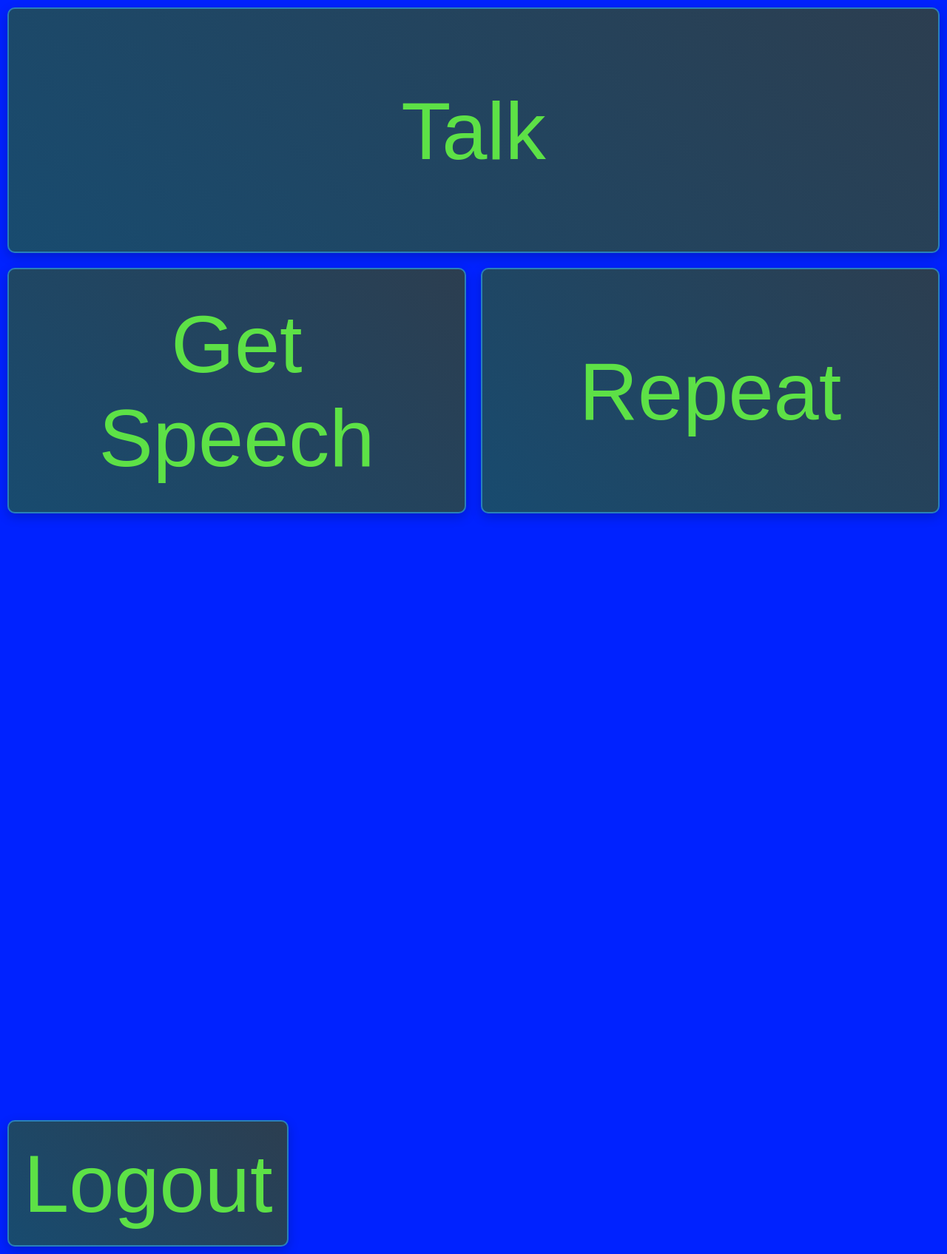
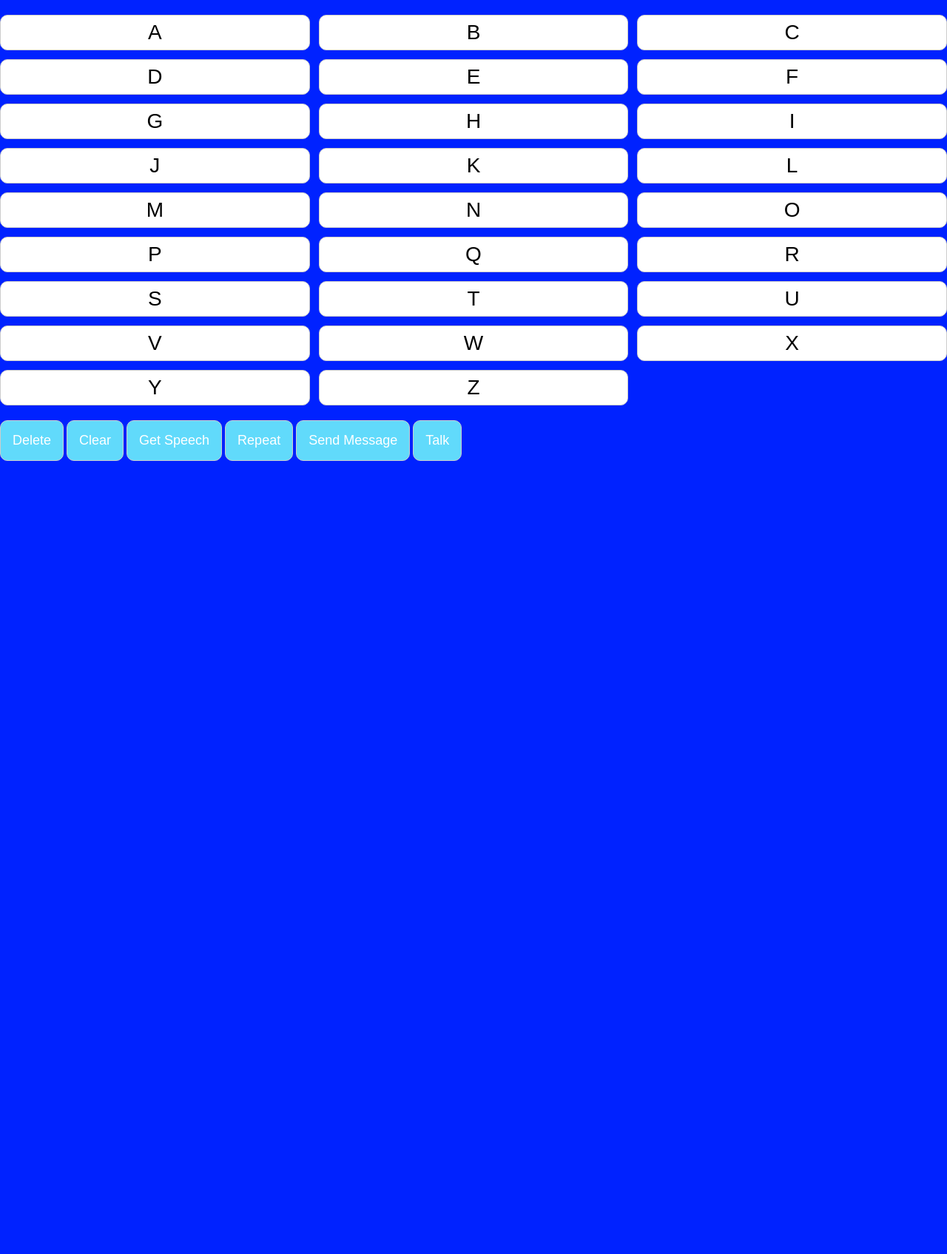
Before and after one commit to jodhsinghnahal/BlindVision, a Flask app: page / in a window 1280 px wide. Shown: the whole page at 74% size. After the commit the page ends 623 px from the top, so only its background shows below. Run offline with Flask 3, Linux system fonts and the light colour scheme; a user stored in the database is signed in.

Commit message:
redesign ui

```diff
--- a/static/script.js
+++ b/static/script.js
@@ -2,12 +2,11 @@ var canvas = document.getElementById('canvas');
 var context = canvas.getContext('2d');
 const video = document.getElementById("videoElement");
 const FPS = 1;
-var rec = 'No previous speech entered';
-
+var txt = document.getElementById('display-password').textContent;
 video.width = 400;
 video.height = 300;
 
-var message = 'No speech entered';
+var message = 'No message sent';
 
 function talk() {
     window.speechSynthesis.cancel();
@@ -65,12 +64,6 @@ function GetSpeech() {
     window.speechSynthesis.cancel();
 
      console.log("clicked microphone");
-     message = 'nothing';
-     width = video.width;
-     height = video.height;
-     context.drawImage(video, 0, 0, width, height);
-     var data = canvas.toDataURL('image/jpeg', 0.5);
-     context.clearRect(0, 0, width, height);
 
     const SpeechRecognition =  window.SpeechRecognition || window.webkitSpeechRecognition;
     let recognition = new SpeechRecognition();
@@ -78,31 +71,16 @@ function GetSpeech() {
     recognition.continuous = false;
     recognition.interimResults = false;
 
-
-    var action = document.getElementById("action");
-
         recognition.onstart = () => {
-            action.innerHTML = "<small>listening, please speak...</small>";
-
-            console.log("starting listening, speak in microphone");
-            document.querySelector('button').textContent = "starting listening, speak in microphone";
+            console.log("start");
         }
         recognition.onspeechend = (event) => {
-            document.querySelector('button').textContent = 'jwhvwcknjwn';
-
             console.log("stopped listening");
-            document.querySelector('button').textContent = "stopped listening";
             recognition.stop();
         }
         recognition.onresult = (result) => {
-            action.innerHTML = "<small> done...</small>";
-
-            document.querySelector('button').textContent = result.results[0][0].transcript;
-
-            rec=result.results[0][0].transcript;
-            console.log(rec);
-            sendToServer(rec, data);
-            document.querySelector('button').textContent = rec;
+            document.getElementById('display-password').textContent = result.results[0][0].transcript;
+            // sendToServer(rec, data);
          }
         //desktop only
         //  recognition.onend = function(event) {
@@ -117,12 +95,36 @@ function GetSpeech() {
         recognition.start();
 }
 
+function serverMsg(){
+    window.speechSynthesis.cancel();
+    message = 'nothing';
+    width = video.width;
+    height = video.height;
+    context.drawImage(video, 0, 0, width, height);
+    var data = canvas.toDataURL('image/jpeg', 0.5);
+    context.clearRect(0, 0, width, height);
+
+    var msg = new SpeechSynthesisUtterance();
+    msg.text = 'sent message';
+    window.speechSynthesis.speak(msg);
+
+    txt = document.getElementById('display-password').textContent;
+    sendToServer(txt, data);
+}
+
 function RepeatSent(){
     window.speechSynthesis.cancel();
-
-    var msg = new SpeechSynthesisUtterance();
-    msg.text = rec;
-    window.speechSynthesis.speak(msg);
+    the_mes = document.getElementById('display-password').textContent;
+    if (the_mes == ''){
+        var msg = new SpeechSynthesisUtterance();
+        msg.text = 'nothing entered';
+        window.speechSynthesis.speak(msg);
+    }
+    else{
+        var msg = new SpeechSynthesisUtterance();
+        msg.text = the_mes;
+        window.speechSynthesis.speak(msg);
+    }
 }
 
 document.addEventListener('dblclick', () => {
--- a/templates/camera.html
+++ b/templates/camera.html
@@ -2,41 +2,17 @@
 <html lang="en">
   <head>
     <meta charset="UTF-8">
-    <meta name="viewport">
+    <meta name="viewport" content="width=device-width, initial-scale=1.0">
     <title>BlindVision</title>
     <link rel="shortcut icon" href="#">
     <style>
       body {
         background-color: #0022ff;
-        margin: 0; /* Remove margin to fill the whole viewport */
-      }
-
-      .button-container {
-        display: flex;
-        height: 44vh;
-        position: relative;
-      }
-
-      button {
-        flex: 1;
-        padding: 20px;
-        background: linear-gradient(45deg, #184b6f, #2c3e50);
-        color: #5de146;
-        border: 2px solid #2980b9;
-        cursor: pointer;
-        border-radius: 10px;
-        margin: 10px;
-        box-shadow: 0 5px 15px rgba(0, 0, 0, 0.2);
-        transition: background 0.3s ease;
-        font-size: 110px;
-      }
-
-      button:hover {
-        background: linear-gradient(45deg, #2c3e50, #3498db);
+        margin: 0;
       }
 
       #videoContainer {
-        height: 100vh; /* Set height to fill the whole viewport */
+        height: 100vh;
         position: relative;
       }
 
@@ -56,52 +32,159 @@
 
       #canvas {
         width: 100%;
-        height: 100%; /* Fill the container */
+        height: 100%;
       }
 
+        #password-container {
+            display: grid;
+            grid-template-columns: repeat(3, 1fr);
+            gap: 12px;
+            padding: 0;
+            flex: 1;
+            margin-top: 20px;
+			margin-bottom: 20px;
+        }
 
-      #action {
-        position: absolute;
-        bottom: 0;
+        .password-btn {
             width: 100%;
-        text-align: center;
+            height: 100%;
+            font-size: 28px;
+            cursor: pointer;
+            transition: background-color 0.3s;
+            border: 1px solid #ccc;
+            border-radius: 10px;
+            background-color: #fff;
+			height: 6vh;
+        }
+
+        .password-btn:hover {
+            background-color: #e0e0e0;
+        }
+
+        #display-password {
+            margin: 20px 0;
+            font-size: 28px;
+            font-weight: bold;
+            flex: 1;
+        }
+
+        .control-btn {
+            padding: 16px;
+            font-size: 18px;
+            cursor: pointer;
+            transition: background-color 0.3s;
+            border: 1px solid #ccc;
+            border-radius: 10px;
+            background-color: #61dafb;
             color: #fff;
+        }
+
+        .control-btn:hover {
+            background-color: #4fa3d1;
+        }
+
+		#display-password {
+			margin: 0px 0;
+			margin-left: 5px;
+			margin-right: 5px;
+			margin-top: 5px;
+			font-size: 28px;
+			font-weight: bold;
+			flex: 1;
+			overflow: hidden;
+			white-space: nowrap;
+			text-overflow: ellipsis;
 		}
     </style>
   </head>
 
   <body>
 
-    {% if session["username"] %}
-    <div class="button-container">
-      <button id="top" onclick="talk()">Talk</button>
+    <form action="/chat">
+    </form>
+    <canvas id="canvas" width="400" height="300" hidden></canvas>
+
+    <form action="/logout" hidden>
+      <button>Logout</button>
+    </form>
+
+      <div id="password-container">
+
+      <button class="password-btn">A</button>
+      <button class="password-btn">B</button>
+      <button class="password-btn">C</button>
+      <button class="password-btn">D</button>
+      <button class="password-btn">E</button>
+      <button class="password-btn">F</button>
+      <button class="password-btn">G</button>
+      <button class="password-btn">H</button>
+      <button class="password-btn">I</button>
+      <button class="password-btn">J</button>
+      <button class="password-btn">K</button>
+      <button class="password-btn">L</button>
+      <button class="password-btn">M</button>
+      <button class="password-btn">N</button>
+      <button class="password-btn">O</button>
+      <button class="password-btn">P</button>
+      <button class="password-btn">Q</button>
+      <button class="password-btn">R</button>
+      <button class="password-btn">S</button>
+      <button class="password-btn">T</button>
+      <button class="password-btn">U</button>
+      <button class="password-btn">V</button>
+      <button class="password-btn">W</button>
+      <button class="password-btn">X</button>
+      <button class="password-btn">Y</button>
+      <button class="password-btn">Z</button>
+
+      <!-- <button class="password-btn">1</button>
+      <button class="password-btn">2</button>
+      <button class="password-btn">3</button>
+      <button class="password-btn">4</button> -->
       </div>
-    <div class="button-container">
-      <button id="botleft" onclick="GetSpeech()">Get Speech</button>
-      <button id="botright" onclick="RepeatSent()">Repeat</button>
+
+      <div>
+          <button class="control-btn" onclick="deleteLastCharacter()">Delete</button>
+          <button class="control-btn" onclick="clearPassword()">Clear</button>
+          <button class="control-btn" id="speech" onclick="GetSpeech()">Get Speech</button>
+          <button class="control-btn" id="repeat" onclick="RepeatSent()">Repeat</button>
+          <button class="control-btn" id="server" onclick="serverMsg()">Send Message</button>
+          <button class="control-btn" id="top" onclick="talk()">Talk</button>
       </div>
+
+      <div id="display-password" hidden></div>
 
       <div id="videoContainer">
           <video autoplay playsinline id="videoElement"></video>
       </div>
 
-    <form action="/chat">
-    </form>
-    <canvas id="canvas" width="400" height="300" hidden></canvas>
+      <script>
+          var displayPassword = document.getElementById('display-password');
 
-    <audio controls id="audioPlayer" hidden>
-      <source src="{{url_for('static', filename='alertsound.mp3')}}" type="audio/mpeg">
-    </audio>
+          document.getElementById('password-container').addEventListener('click', function (event) {
+              if (event.target.classList.contains('password-btn')) {
+                  var clickedButton = event.target.textContent;
+                  displayPassword.textContent += clickedButton;
+              }
+          });
 
-    <div id="action"></div>
+          function deleteLastCharacter() {
+              var msg = new SpeechSynthesisUtterance();
+              msg.text = 'delete';
+              window.speechSynthesis.speak(msg);
+              var currentPassword = displayPassword.textContent;
+              displayPassword.textContent = currentPassword.slice(0, -1);
+          }
 
-    <form action="/logout">
-      <button>Logout</button>
-    </form>
+          function clearPassword() {
+              var msg = new SpeechSynthesisUtterance();
+              msg.text = 'clear';
+              window.speechSynthesis.speak(msg);
+              var currentPassword = displayPassword.textContent;
+              displayPassword.textContent = '';
+          }
+      </script>
 
     <script src="{{ url_for('static',filename='script.js') }}"></script>
-    {% else %}
-        You are not logged in. <a href="/login">Log in</a>.
-    {% endif %}
   </body>
 </html>
```
Also changed, not shown: templates/hi.html (+140 -53 lines), 5 other files. Lines whose indentation alone changed are shown as unchanged.
